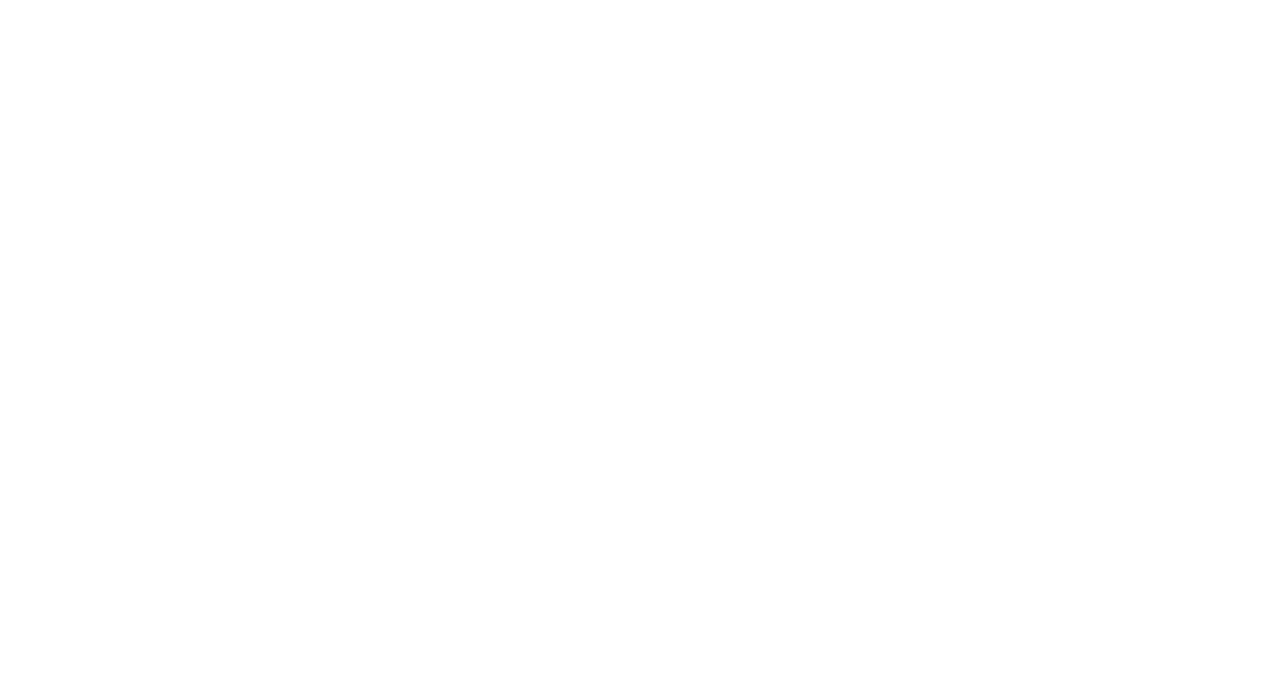
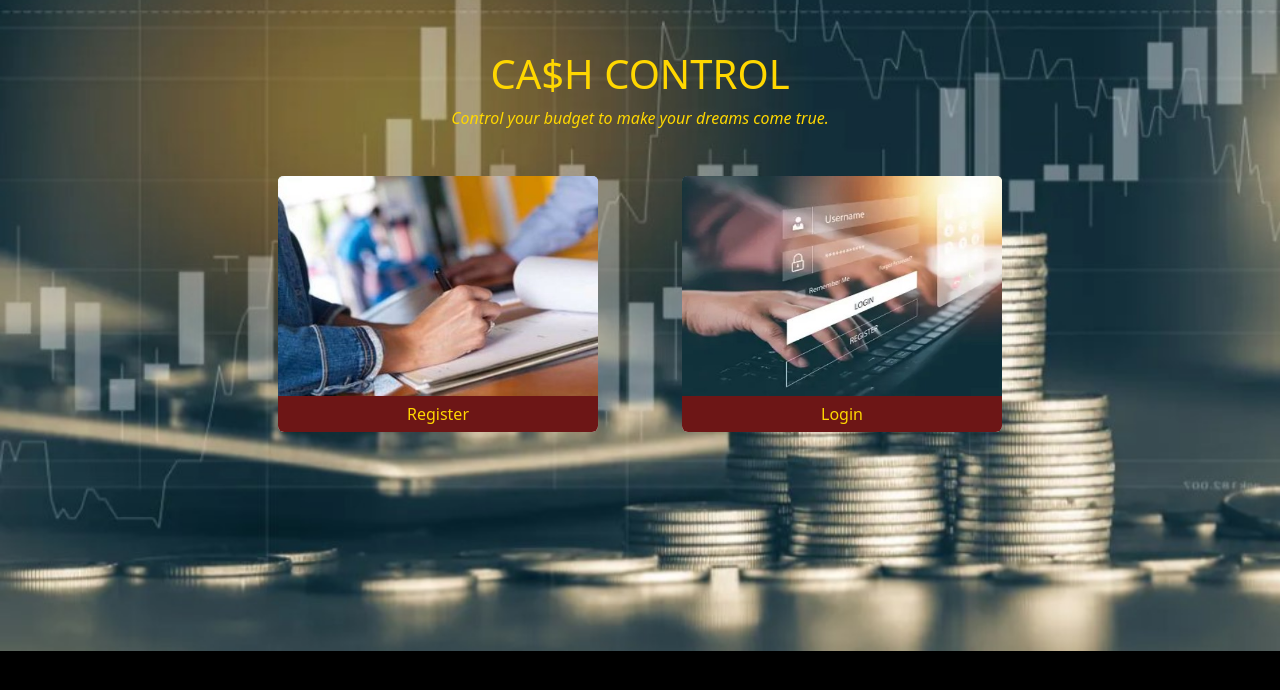
Before and after one commit to KamKriKoz/BudgetApp-WEB, a PHP site: page / in a window 1280 px wide. Before the commit the part shown is empty. Shown: the top 690 px of the page. Run offline with PHP 8.4, Linux system fonts and the light colour scheme.

Commit message:
Computer version

```diff
--- a/index.html
+++ b/index.html
@@ -3,11 +3,30 @@
 <head>
     <meta charset="UTF-8">
     <meta name="viewport" content="width=device-width, initial-scale=1.0">
+    <title>Budget App</title>
+    <link href="https://cdn.jsdelivr.net/npm/bootstrap@5.3.3/dist/css/bootstrap.min.css" rel="stylesheet" integrity="sha384-QWTKZyjpPEjISv5WaRU9OFeRpok6YctnYmDr5pNlyT2bRjXh0JMhjY6hW+ALEwIH" crossorigin="anonymous">
     <link rel="stylesheet" href="style.css">
-    <title>Budget App</title>
 </head>
 
 <body>
-
+    <div class="all-over">
+        <h1>CA$H CONTROL</h1>
+        <p>Control your budget to make your dreams come true.</p>
+        <div class="start-grid">
+            <div class="container">
+                <div class="card" style="width: 20rem; margin: 30px; border: none">
+                <img src="./images/register-image.jpg" class="card-img-top">
+                    <a href="" class="btn btn-primary">Register</a>
+                </div>
+            </div>
+            <div class="container">
+                <div class="card" style="width: 20rem; margin: 30px; border: none">
+                <img src="./images/login-image.jpg" class="card-img-top">
+                    <a href="" class="btn btn-primary">Login</a>
+                </div>
+            </div>
+        </div>
+    </div>
+    <script src="https://cdn.jsdelivr.net/npm/bootstrap@5.3.3/dist/js/bootstrap.bundle.min.js" integrity="sha384-YvpcrYf0tY3lHB60NNkmXc5s9fDVZLESaAA55NDzOxhy9GkcIdslK1eN7N6jIeHz" crossorigin="anonymous"></script>
 </body>
 </html>
--- a/style.css
+++ b/style.css
@@ -1,6 +1,44 @@
 body {
     display: grid;
-    place-items: center;
+    align-items: center;
     justify-content: center;
+    background: url(./images/background.jpg);
+    background-repeat: no-repeat;
+    background-position: center;
+    background-color: black;
+    background-size: 100%;
+    margin-top: 50px;
+}
+
+h1 {
     text-align: center;
+    color: gold;
 }
+
+p {
+    text-align: center;
+    color: gold;
+    font-style: oblique;
+}
+
+img {
+    height: 220px;
+}
+
+.start-grid {
+    display: flex;
+}
+
+.btn-primary {
+    border-top-right-radius: 0px;
+    border-top-left-radius: 0px;
+    display: block;
+    background-color: rgb(109, 22, 22);
+    border: none;
+    color: gold;
+}
+
+.btn-primary:hover {
+    background-color: gold;
+    color: rgb(109, 22, 22);
+}
```
Also changed, not shown: images/background.jpg (added), images/login-image.jpg (added), images/register-image.jpg (added).
